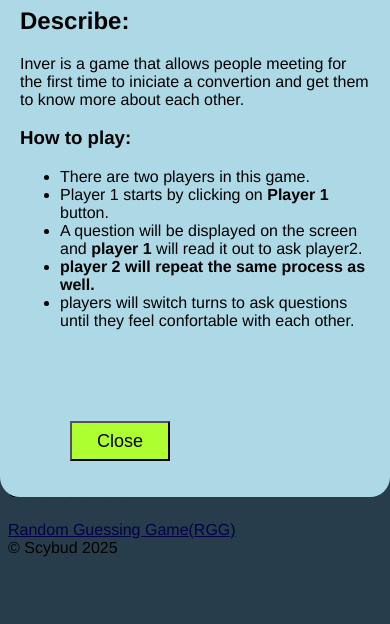
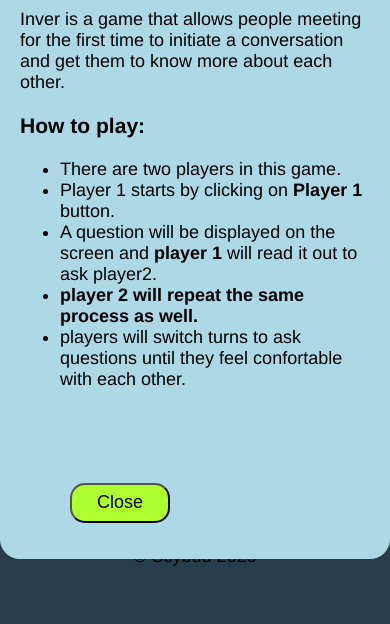
Before and after one commit to scyflix/Playbud, a plain HTML site: page inver.html in a window 390 px wide. Shown: the part 220-844 px from the top of the page. Drawn offline with Linux system fonts and the light colour scheme.

Commit message:
edit inver and add favicon

```diff
--- a/inver.html
+++ b/inver.html
@@ -16,13 +16,15 @@
         justify-content: center;
         align-items: center;
         background-color: lightskyblue;
-        height: 50vh;
+        height: 30vh;
+        font-size: large;
     }
     main {
         margin: 200px auto;
         border-radius: 15px;
         background-color: lightblue;
         height: 300px;
+        width: 80vw;
         justify-content: center;
         align-items: center;
        text-align: center;
@@ -33,6 +35,7 @@
         margin: 75px 50px 16px 50px;
         width: 100px;
         height: 40px;
+        border-radius: 15px;
     }
     button:hover {
         background-color: lightgreen;
@@ -40,8 +43,32 @@
         height: 50px;
         font-size: larger;
     }
+    @media (max-width: 600px) {
+         main {
+        margin: 200px auto;
+        border-radius: 15px;
+        background-color: greenyell;
+        height: 300px;
+        width: 80vw;
+        justify-content: center;
+        align-items: center;
+       text-align: center;
+    }
+    button {
+        background-color: greenyellow;
+        font-size: large;
+        margin: 75px 50px 16px 50px;
+        width: 100px;
+        height: 40px;
+        border-radius: 15px;
+    }
+    #player1 {
+        transform: rotate(180deg);
+    }
+    }
     #player2 {
         margin-top: 20px;
+        border-radius: 15px;
     }
       #popup {
       position: fixed;
@@ -63,13 +90,19 @@
         box-shadow: 0 0 10px rgba(0, 0, 0, 0.0);
         padding: 20px;
     }
+    footer {
+        text-align: center;
+        padding-bottom: 20px;
+        height: 50px;
+        margin-bottom: 20px;
+    }
 </style>
 <body>
     <div id="popup">
         <div id="popupcontent">
             <h1>Welcome to Inver!</h1>
             <h2>Describe:</h2>
-            <p>Inver is a game that allows people meeting for the first time to iniciate a convertion and get them to know more about each other.</p>
+            <p>Inver is a game that allows people meeting for the first time to initiate a conversation and get them to know more about each other.</p>
             <h3>How to play:</h3>
             <ul>
                 <li>There are two players in this game.</li>
@@ -82,13 +115,13 @@
         </div>
     </div>
     <main>
-        <button onclick="shuffle()">Player 1</button>
+        <button onclick="shuffle()" id="player1">Player 1</button>
         <h3 id="question"></h3>
         <button onclick="shuffle()" id="player2">Player 2</button>
     </main>
     <footer>
         <h3>Other Games:</h3>
-        <a href="index.html">Random Guessing Game(RGG)</a>
+        <a href="randomGuessGame.html">Random Guessing Game(RGG)</a>
         <br>
         &copy; Scybud 2025
     </footer>
@@ -104,7 +137,7 @@
         const question9 = "What is that one thing you`ve always wanted to try but couldn`t for some reasons?";
         const question10 = "What`s that movie that everyone seems to love which is just whatever for you?";
         const question11= "What`s your drink of choice?";
-        const question12= "WHat made you the happiest last week?";
+        const question12= "What made you the happiest last week?";
         const question13= "What`s the silliest fashion trend you`ve tried?";
         const question14= "What`s the best concert you`ve ever attended?";
         const question15= "What song alway got you dancing?";
```
Also changed, not shown: randomGuessGame.html (added, +90 -0 lines), android-chrome-192x192.png (added), android-chrome-512x512.png (added), apple-touch-icon.png (added), favicon-16x16.png (added), favicon-32x32.png (added), favicon.ico (added), site.webmanifest (added).
